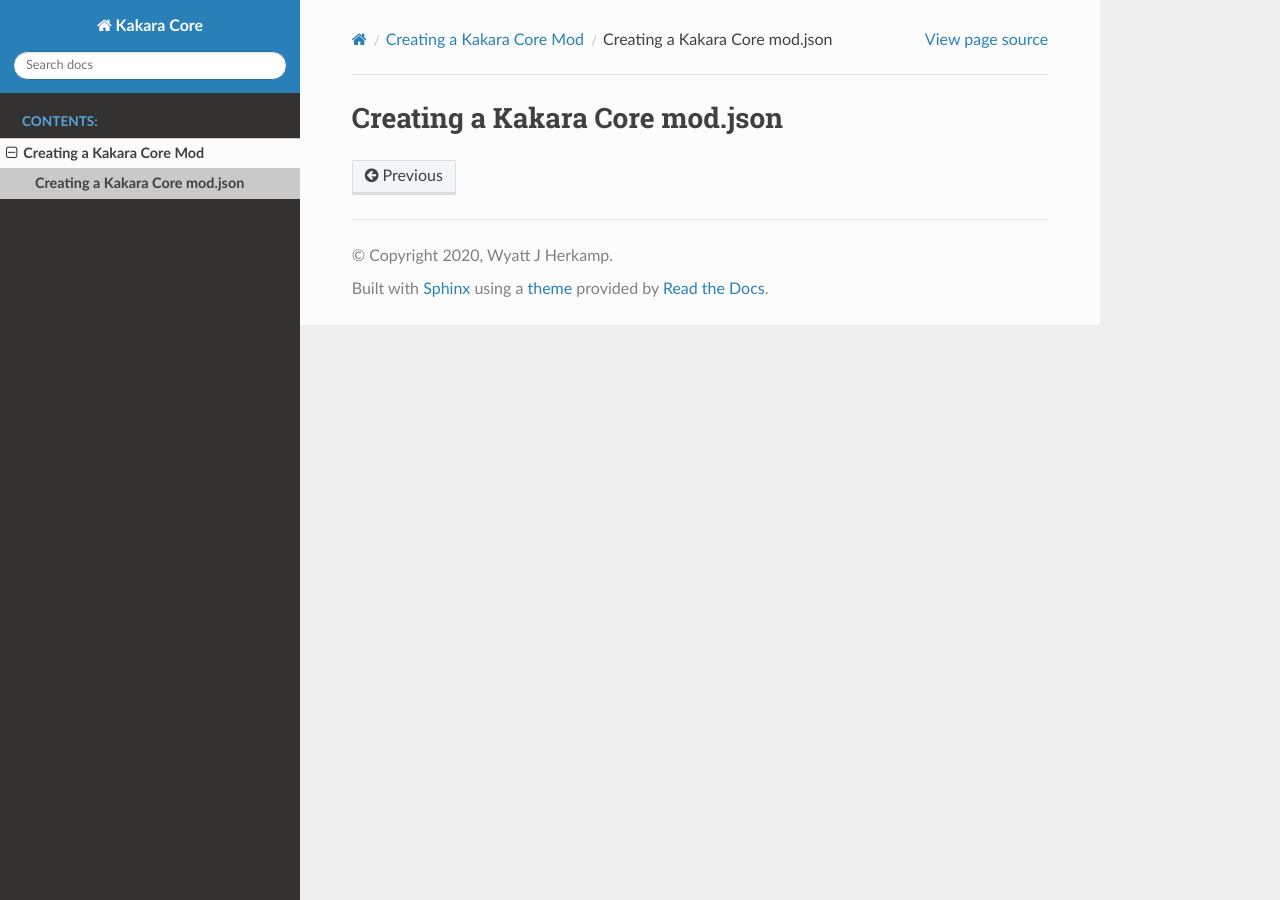
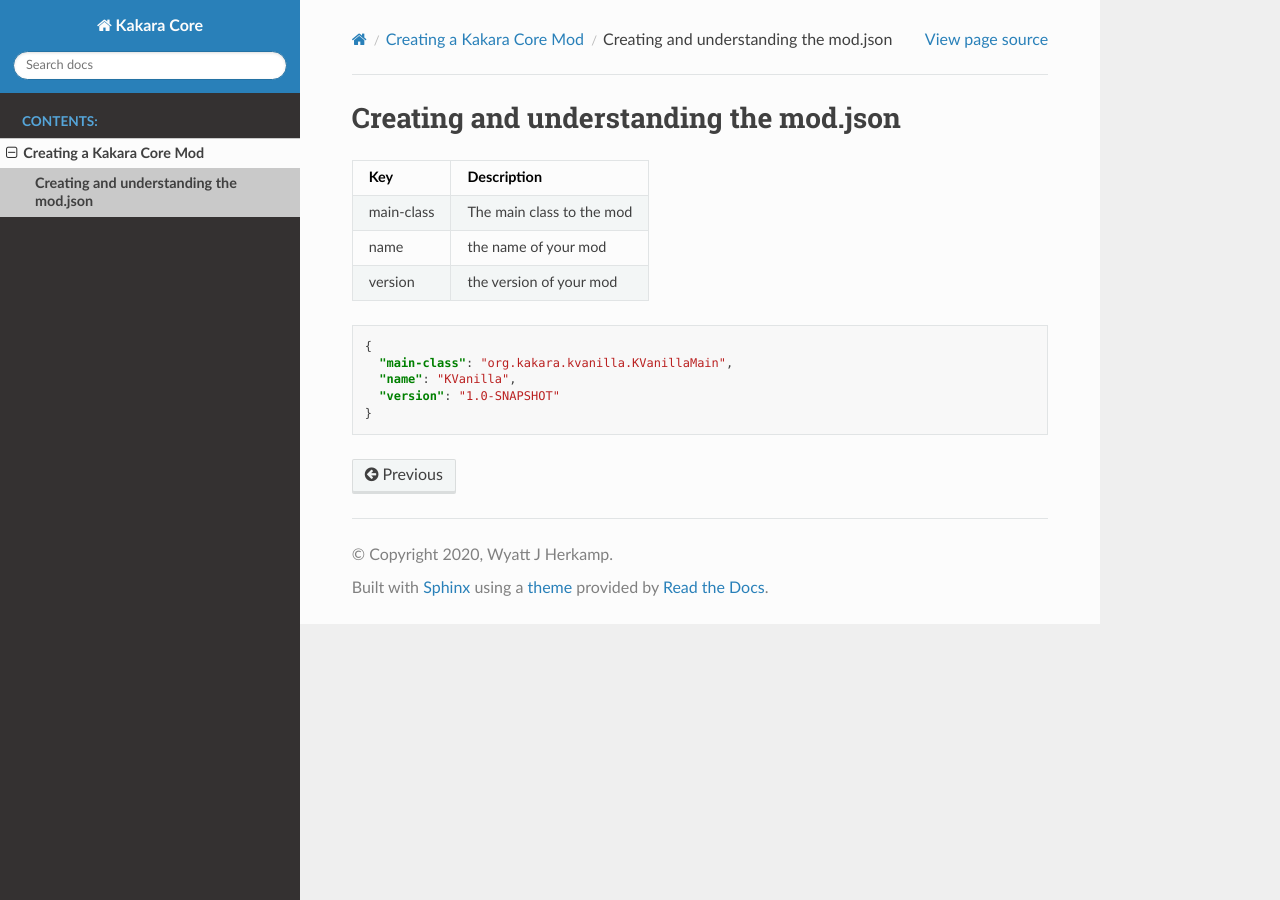
Before and after one commit to kakaragame/CoreDocs, a Sphinx documentation site: the page built from docs/source/creatingmods/mod-json.md, in a window 1280 px wide. Built offline with Sphinx 7.4.7 and the Read the Docs theme 2.0.0, drawn with Linux system fonts in a browser that asks for light colours.

Commit message:
Ok got a basic thing setup

````diff
--- a/docs/source/conf.py
+++ b/docs/source/conf.py
@@ -17,6 +17,7 @@
 
 # -- Project information -----------------------------------------------------
 import sphinx_rtd_theme
+from recommonmark.parser import CommonMarkParser
 project = 'Kakara Core'
 copyright = '2020, Wyatt J Herkamp'
 author = 'Wyatt J Herkamp'
@@ -30,7 +31,7 @@
 # Add any Sphinx extension module names here, as strings. They can be
 # extensions coming with Sphinx (named 'sphinx.ext.*') or your custom
 # ones.
-extensions = ['recommonmark', 'sphinx_rtd_theme'
+extensions = ['recommonmark', 'sphinx_rtd_theme', 'sphinx_markdown_tables'
 ]
 
 # Add any paths that contain templates here, relative to this directory.
@@ -40,7 +41,11 @@
 # directories to ignore when looking for source files.
 # This pattern also affects html_static_path and html_extra_path.
 exclude_patterns = []
-
+source_suffix = {
+    '.rst': 'restructuredtext',
+    '.txt': 'markdown',
+    '.md': 'markdown',
+}
 
 # -- Options for HTML output -------------------------------------------------
 
--- a/docs/source/creatingmods/index.rst
+++ b/docs/source/creatingmods/index.rst
@@ -5,4 +5,4 @@
    :maxdepth: 2
    :titlesonly:
 
-   mod-json
+   mod-json.md
--- /dev/null
+++ b/docs/source/creatingmods/mod-json.md
@@ -0,0 +1,17 @@
+# Creating and understanding the mod.json
+
+
+|Key| Description  |
+|--|--|
+| main-class  | The main class to the mod |
+| name | the name of your mod |
+| version | the version of your mod |
+
+
+```json
+{
+  "main-class": "org.kakara.kvanilla.KVanillaMain",
+  "name": "KVanilla",
+  "version": "1.0-SNAPSHOT"
+}
+```
--- a/docs/source/creatingmods/mod-json.rst
+++ /dev/null
@@ -1,7 +0,0 @@
-Creating a Kakara Core mod.json
-=======================================
-
-
-.. contents::
-   :depth: 1
-   :local:
````
